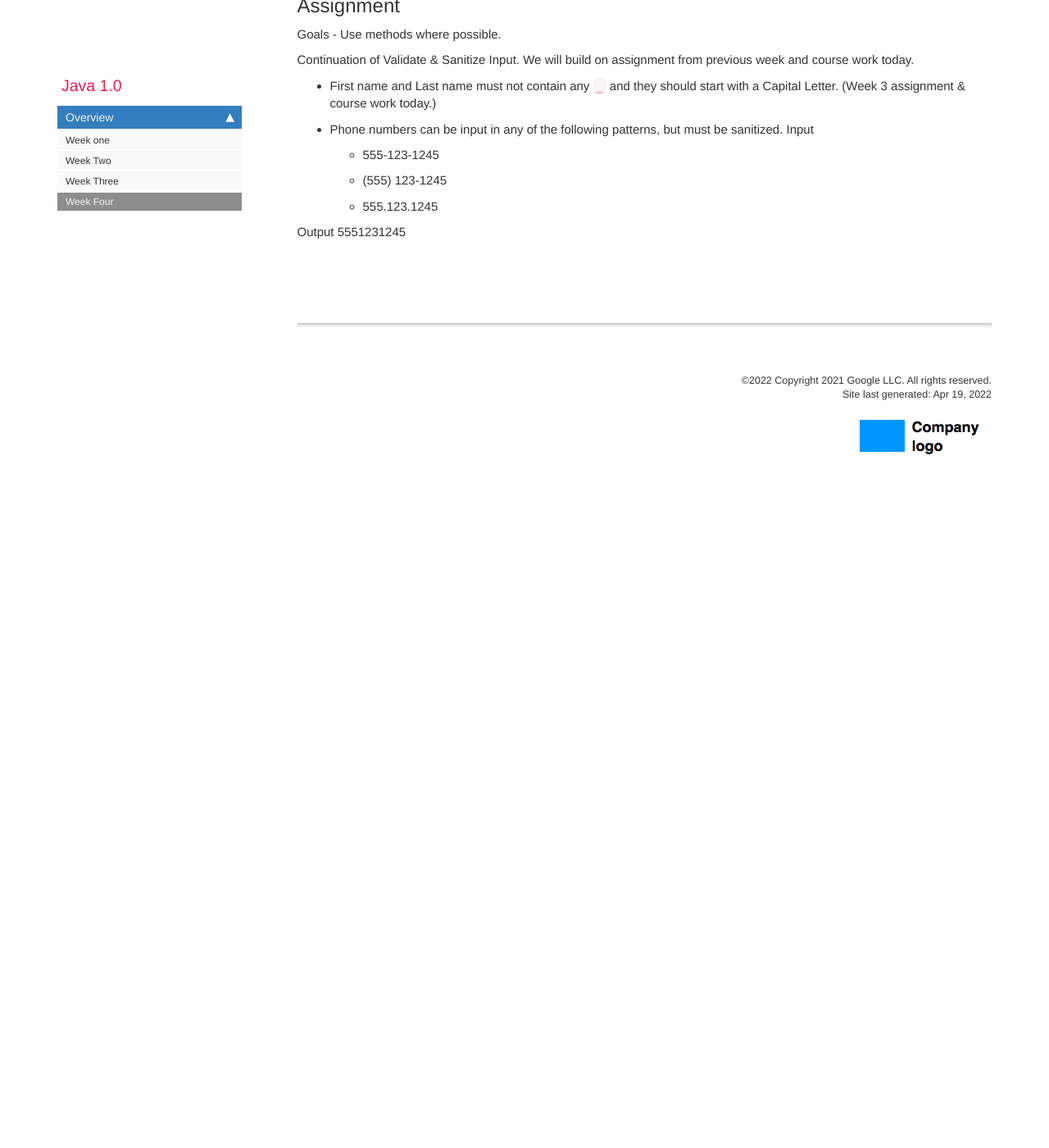
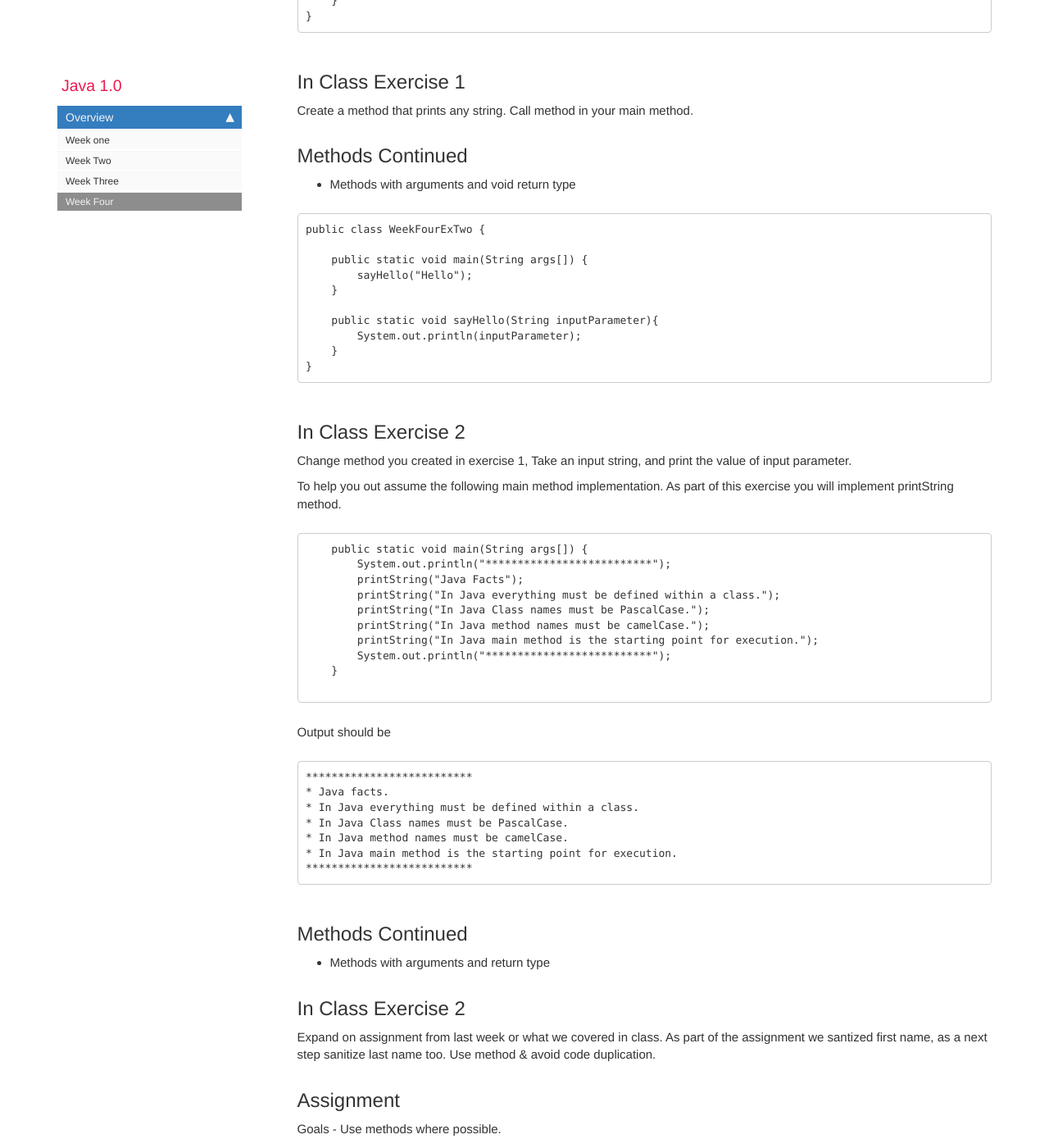
Before and after one commit to rambethina/java, a Jekyll site: the page built from pages/mydoc/mydoc_week_four.md, in a window 1280 px wide and 1400 px high, scrolled down 1074 px. Shown: the whole window at 82% size. Built offline with Jekyll 4.4.1, drawn with Linux system fonts in a browser that asks for light colours; comment, search, counter and statistics services are not loaded; before the commit the page ends 1704 px from its top, so only the background shows below that; some of the changed text lies outside the part shown.

Commit message:
Week four update exercises

````diff
--- a/pages/mydoc/mydoc_week_four.md
+++ b/pages/mydoc/mydoc_week_four.md
@@ -17,12 +17,74 @@ Operators
 ## Methods Introduction
 * Methods with no arguments and void return type
 
+```
+public class WeekFourExOne {
+
+    public static void main(String args[]) {
+        sayHello();
+    }
+
+    public static void sayHello(){
+        System.out.println("Hello");
+    }
+}
+```
+
 ## In Class Exercise 1
+Create a method that prints any string. Call method in your main method.
+
+## Methods Continued
+* Methods with arguments and void return type
+
+```
+public class WeekFourExTwo {
+
+    public static void main(String args[]) {
+        sayHello("Hello");
+    }
+
+    public static void sayHello(String inputParameter){
+        System.out.println(inputParameter);
+    }
+}
+```
+
+## In Class Exercise 2
+Change method you created in exercise 1, Take an input string, and print the value of input parameter.
+
+To help you out assume the following main method implementation. As part of this exercise you will implement printString method.
+
+```
+    public static void main(String args[]) {
+        System.out.println("**************************");
+        printString("Java Facts");
+        printString("In Java everything must be defined within a class.");
+        printString("In Java Class names must be PascalCase.");
+        printString("In Java method names must be camelCase.");
+        printString("In Java main method is the starting point for execution.");
+        System.out.println("**************************");
+    }
+
+```
+
+Output should be
+```
+**************************
+* Java facts.
+* In Java everything must be defined within a class.
+* In Java Class names must be PascalCase.
+* In Java method names must be camelCase.
+* In Java main method is the starting point for execution.
+**************************
+```
 
 ## Methods Continued
 * Methods with arguments and return type
 
 ## In Class Exercise 2
+Expand on assignment from last week or what we covered in class.
+As part of the assignment we santized first name, as a next step sanitize last name too.
+Use method & avoid code duplication.
 
 ## Assignment
 Goals - Use methods where possible.
````
